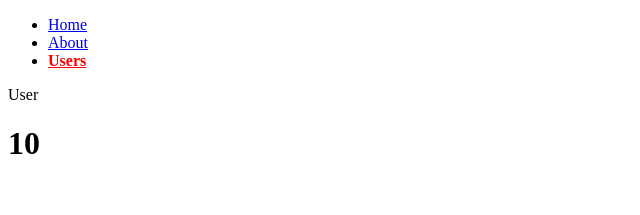
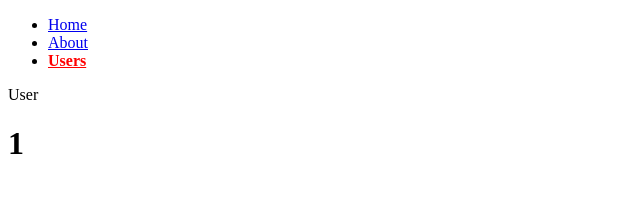
Before and after one commit to patricio0312rev/react-router-v6, a React (Create React App) app: page /users/1 in a window 1280 px wide. Shown: the top 215 px of the page, without its empty margins (0-640 px from the left). Built offline with nearby package versions, Linux system fonts and the light colour scheme.

Commit message:
Imprimiendo el parametro id en pantalla

```diff
--- a/src/pages/UserPage.js
+++ b/src/pages/UserPage.js
@@ -2,12 +2,11 @@ import React from 'react';
 import { useParams } from 'react-router-dom';
 
 export default function UserPage() {
-    const params = useParams();
-    console.log(params);
+    const {id} = useParams();
 
     return (
         <div>
-            User <h1>10</h1>
+            User <h1>{id}</h1>
         </div>
     )
 }
```
